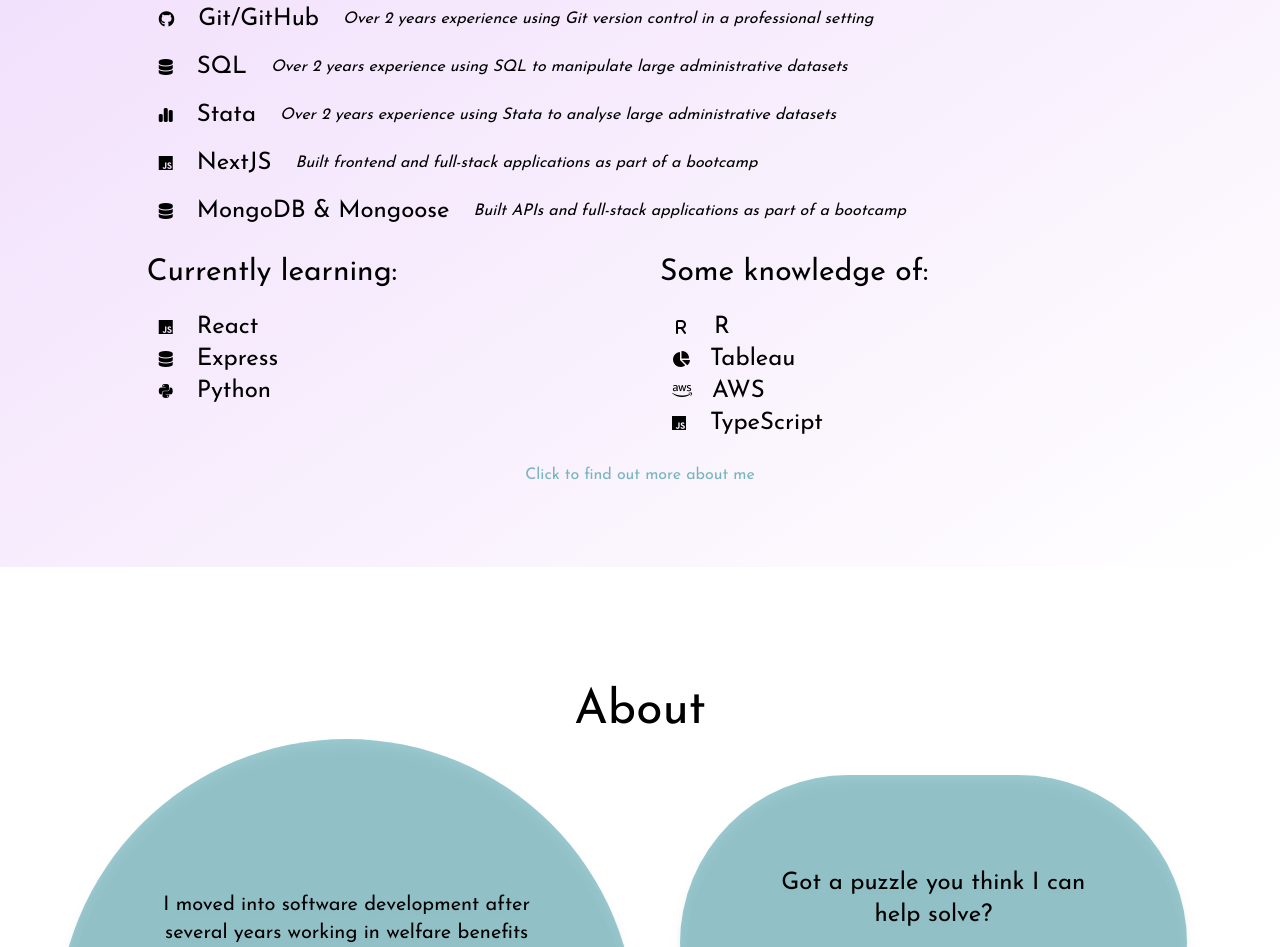
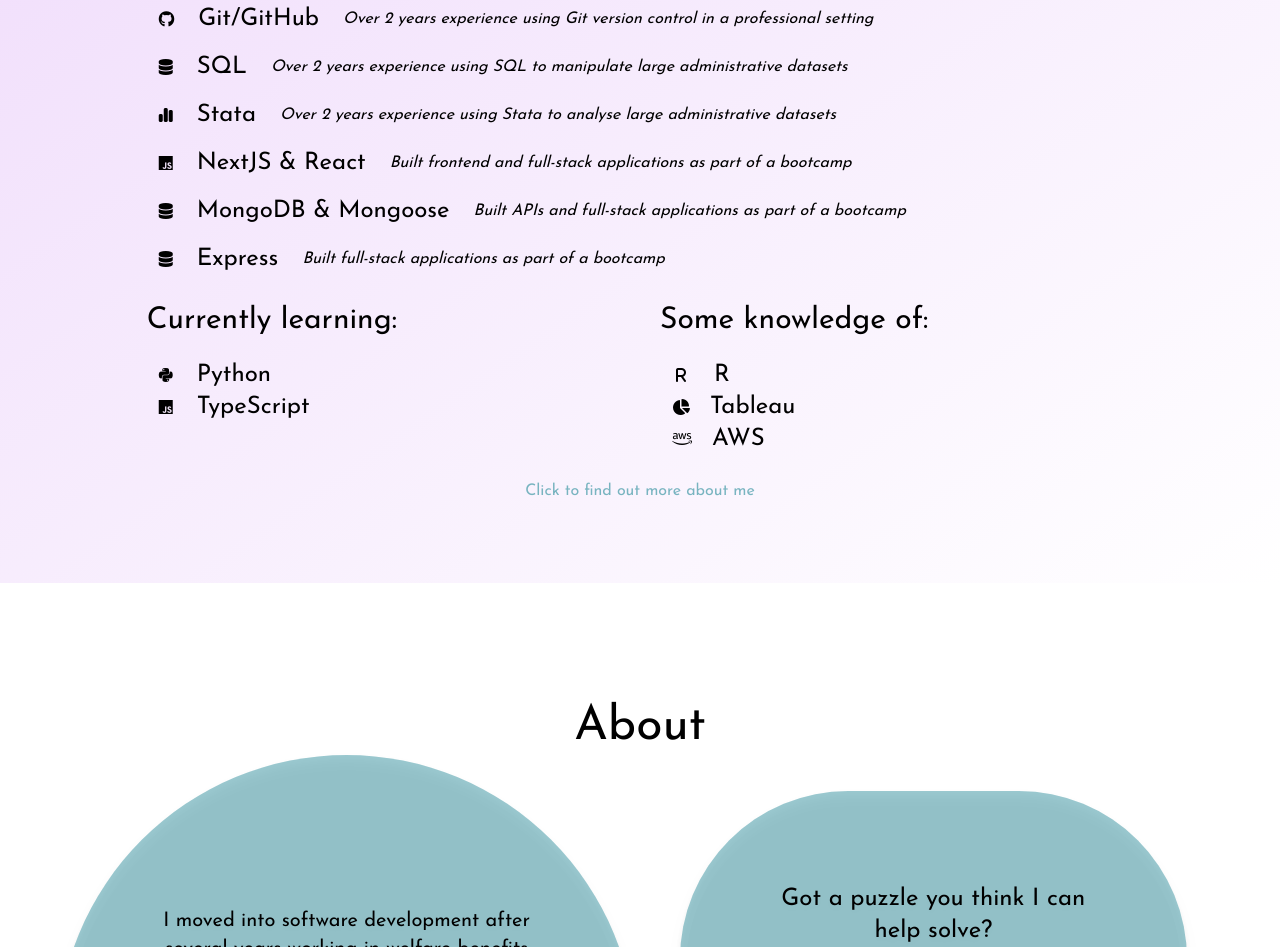
Before and after one commit to phianova/portfolio, a website: page index.html in a window 1280 px wide. Shown: the part 2809-3756 px from the top of the page. Drawn offline with nearby package versions, Linux system fonts and the light colour scheme.

Commit message:
update skills

```diff
--- a/index.html
+++ b/index.html
@@ -207,7 +207,7 @@
                 <div class="flex flex-col sm:flex-row px-5 items-left sm:items-center py-2">
                     <div class="flex flex-row items-center">
                         <i class="fa-brands fa-js px-3"></i>
-                        <p class="px-3 text-2xl">NextJS</p>
+                        <p class="px-3 text-2xl">NextJS & React</p>
                     </div>
                     <p class="px-3 italic">Built frontend and full-stack applications as part of a bootcamp</p>
                 </div>
@@ -218,20 +218,23 @@
                     </div>
                     <p class="px-3 italic">Built APIs and full-stack applications as part of a bootcamp</p>
                 </div>
+                <div class="flex flex-col sm:flex-row px-5 items-left sm:items-center py-2">
+                <div class="flex flex-row items-center">
+                    <i class="fa-solid fa-database px-3"></i>
+                    <p class="px-3 text-2xl">Express</p>
+                </div>
+                <p class="px-3 italic">Built full-stack applications as part of a bootcamp</p>
+                </div>
                 <div class="grid grid-cols-1 sm:grid-cols-2">
                     <div>
                         <h3 class="text-3xl p-5">Currently learning:</h3>
                         <div class="flex flex-row px-5 items-center">
-                            <i class="fa-brands fa-js px-3"></i>
-                            <p class="px-3 text-2xl">React</p>
+                            <i class="fa-brands fa-python px-3"></i>
+                            <p class="px-3 text-2xl">Python</p>
                         </div>
                         <div class="flex flex-row px-5 items-center">
-                            <i class="fa-solid fa-database px-3"></i>
-                            <p class="px-3 text-2xl">Express</p>
-                        </div>
-                        <div class="flex flex-row px-5 items-center">
-                            <i class="fa-brands fa-python px-3"></i>
-                            <p class="px-3 text-2xl">Python</p>
+                            <i class="fa-brands fa-js px-3"></i>
+                            <p class="px-3 text-2xl">TypeScript</p>
                         </div>
                     </div>
                     <div>
@@ -248,10 +251,7 @@
                             <i class="fa-brands fa-aws px-3"></i>
                             <p class="px-2 text-2xl">AWS</p>
                         </div>
-                        <div class="flex flex-row px-5 items-center">
-                            <i class="fa-brands fa-js px-3"></i>
-                            <p class="px-3 text-2xl">TypeScript</p>
-                        </div>
+
                     </div>
                 </div>
             </div>
```
